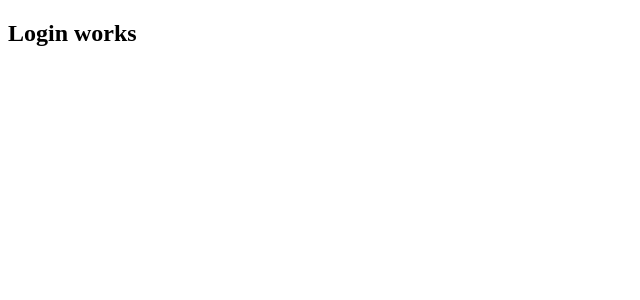
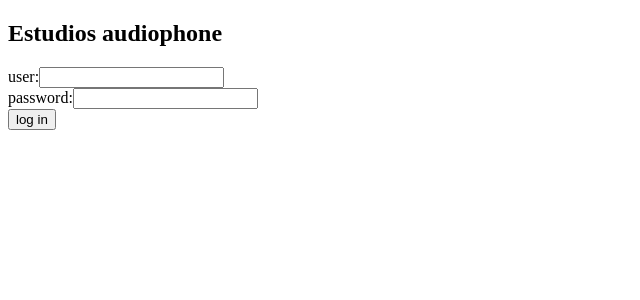
Before and after one commit to eaudiophone/audiophone-core, a React (Create React App) app: page / in a window 1280 px wide. Shown: the top 300 px of the page, without its empty margins (0-640 px from the left). Built offline with nearby package versions, Linux system fonts and the light colour scheme.

Commit message:
maquetacion y object login actualizado

```diff
--- a/src/components/sidebar/Sidebar.jsx
+++ b/src/components/sidebar/Sidebar.jsx
@@ -22,7 +22,7 @@ class Sidebar extends Component {
 			return (
 				<div>
 					{ this.getSidebar( MENU.user ) }
-					<UserRoutes />;
+					<UserRoutes />
 				</div>
 			);
 		}
--- a/src/pages/login/Login.jsx
+++ b/src/pages/login/Login.jsx
@@ -3,12 +3,96 @@ import React, { Component } from 'react';
 // Componente principal
 class Login extends Component {
 
-  render() {
+	constructor( props ) {
 
-    return (
-        <h2>Login works</h2>
-     );
-  }
+		super( props );
+
+		// estado del componente inicial
+		this.state = {
+			user: '',
+			password: ''
+		};
+
+		// vincula la funcion a un evento de addEventListener
+
+		this.handleInputChange = this.handleInputChange.bind( this );
+		this.handleSubmit = this.handleSubmit.bind( this );
+	}
+
+	handleInputChange( event ) {
+
+		const name = event.target.name;
+		const value = event.target.value
+
+		this.setState({ [ name ]: value });
+	}
+
+	handleSubmit( event ) {
+
+		const login = {
+			user: event.target[0].value,
+			password: event.target[1].value
+		};
+
+		console.log( login );
+
+		this.cleanForm( event.target );
+
+		alert( 'datos enviados al servidor' );
+
+		event.preventDefault();
+	}
+
+	cleanForm( element ) {
+
+		element[0].value = '';
+		element[1].value = '';
+
+		this.setState({
+			user: '',
+			password: ''
+		});
+
+		console.log( this.state );
+	}
+
+  	render() {
+
+    	return (
+
+    		<div>
+    			<h2>Estudios audiophone</h2>
+
+    			<form onSubmit={ this.handleSubmit }>
+
+    				<div>
+    					<label>user:</label>
+    					<input
+    						type="text"
+    						value={ this.state.name }
+    						name="user"
+    						onChange={ this.handleInputChange }
+    					/>
+    				</div>
+
+    				<div>
+    					<label>password:</label>
+    					<input
+    						type="password"
+    						value={ this.state.password }
+    						name="password"
+    						onChange={ this.handleInputChange }
+    					/>
+    				</div>
+
+    				<div>
+    					<input type="submit" value="log in" />
+    				</div>
+
+    			</form>
+    		</div>
+     	);
+  	}
 }
 
 export default Login;
```
Also changed, not shown: Bitacora de desarrollo.txt.
